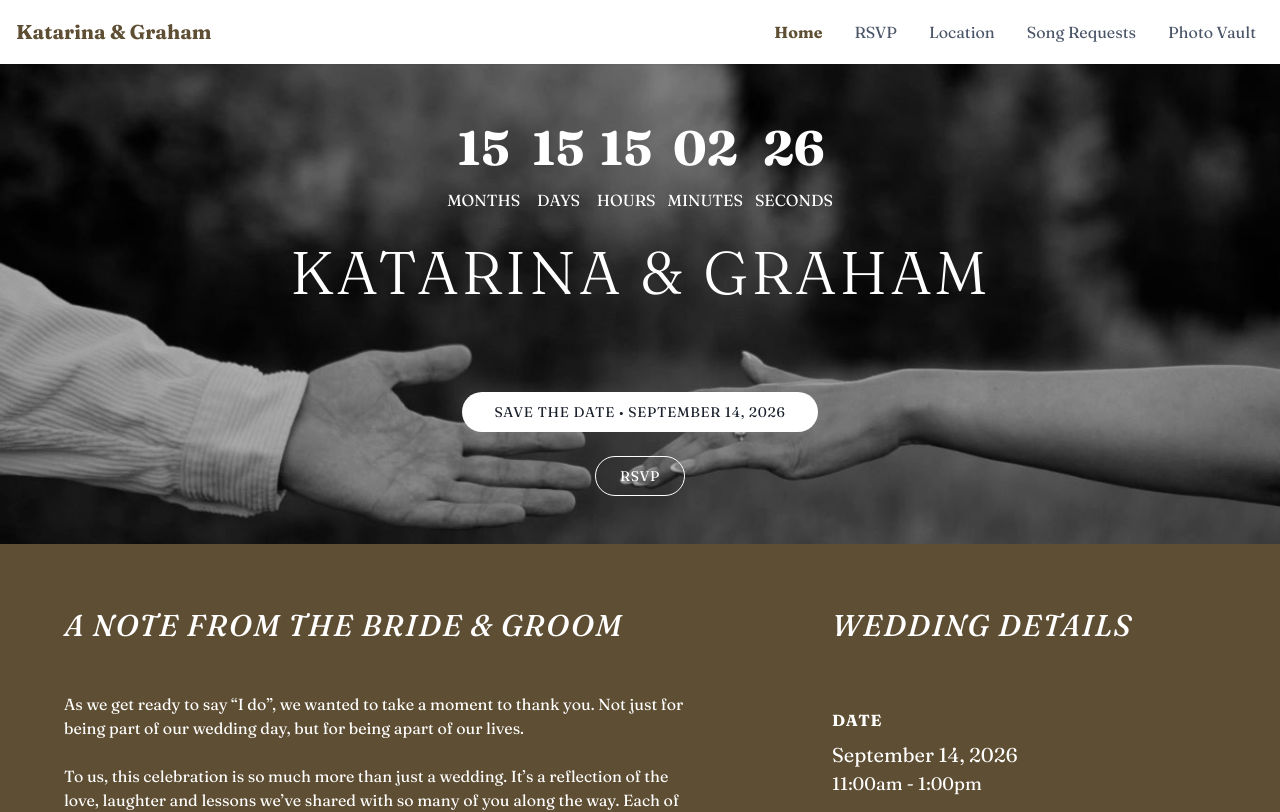
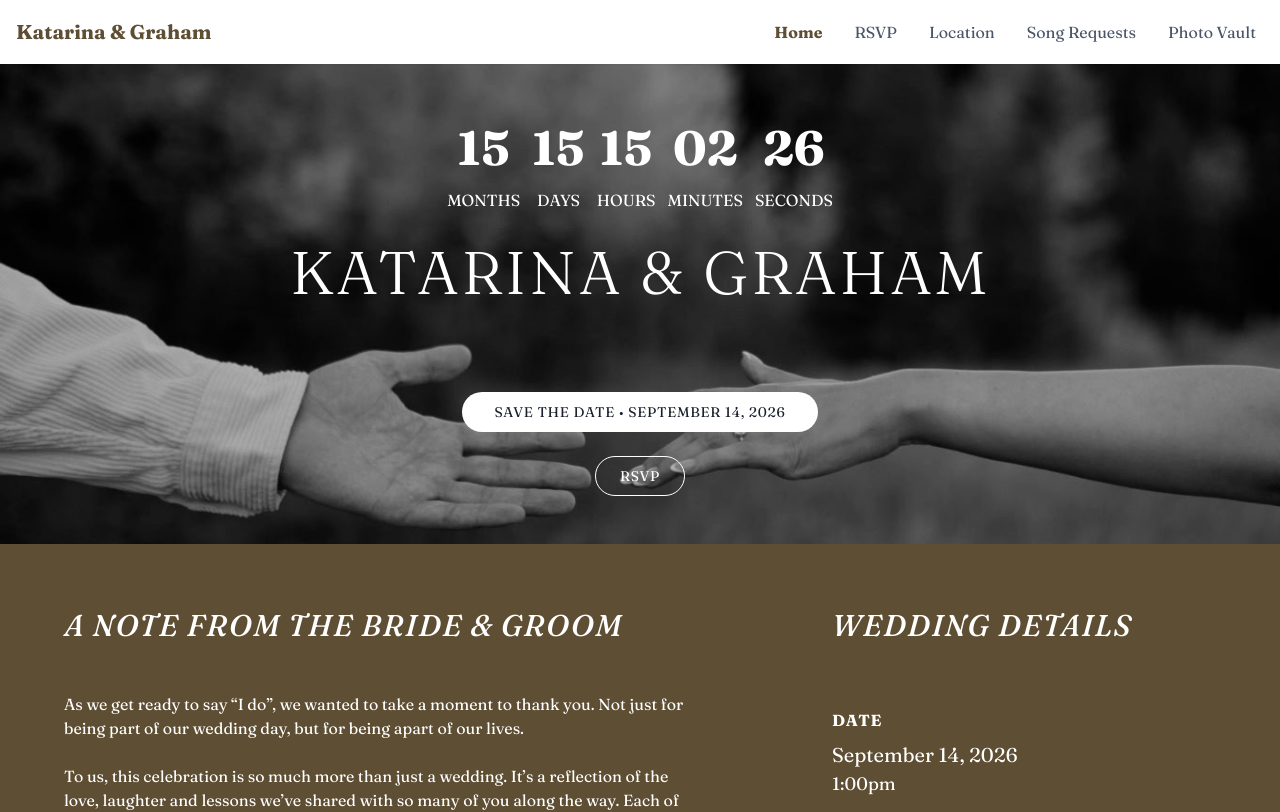
Before and after one commit to Barndon99/wedding-bells, a React (Vite) app: page / in a window 1280 px wide. Shown: the top 812 px of the page. Built offline with nearby package versions, Linux system fonts and the light colour scheme.

Commit message:
touchups

```diff
--- a/src/pages/Home.jsx
+++ b/src/pages/Home.jsx
@@ -186,7 +186,7 @@ function Home() {
                       Date
                     </Text>
                     <Text fontSize={{ base: "lg", lg: "xl" }} color="white">September 14, 2026</Text>
-                    <Text fontSize={{ base: "md", lg: "lg" }} color="white">11:00am - 1:00pm</Text>
+                    <Text fontSize={{ base: "md", lg: "lg" }} color="white">1:00pm</Text>
                   </Box>
                 </StaggerItem>
                 <StaggerItem>
--- a/src/pages/Location.jsx
+++ b/src/pages/Location.jsx
@@ -62,7 +62,7 @@ function Location() {
                       55020 Ceserana LU, Italy
                     </Text>
                     <Text fontSize="md" color="gray.600">
-                      <strong>Time:</strong> 3:30 PM
+                      <strong>Time:</strong> 1:00 PM
                     </Text>
                   </VStack>
 
@@ -144,7 +144,7 @@ function Location() {
                 </Heading>
 
                 <StaggerContainer>
-                  <SimpleGrid columns={{ base: 1, md: 2 }} spacing={8} w="full">
+                  <SimpleGrid columns={{ base: 1, md: 2 }} spacing={8} w="full" alignItems="flex-start">
                     {/* Parking */}
                     <StaggerItem>
                       <Box bg="white" p={6} borderRadius="lg" shadow="md">
```
